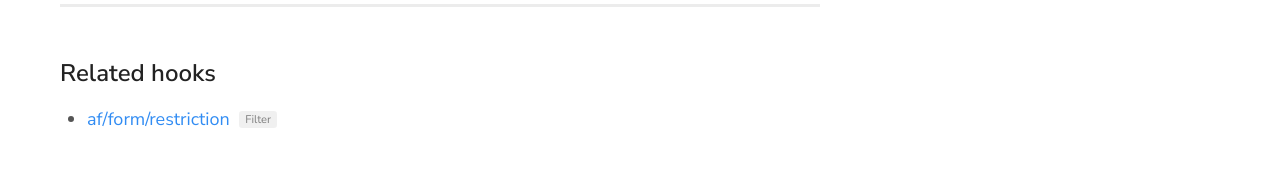
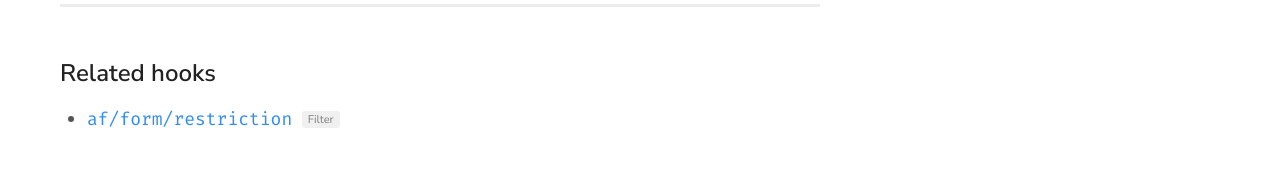
Before and after one commit to advancedforms/advancedforms.github.io, a Jekyll site: the page built from _posts/2016-12-25-adding-custom-restrictions.markdown, in a window 1280 px wide. Shown: the part 865-1061 px from the top of the page. Built offline with Jekyll 4.4.1, drawn with Linux system fonts in a browser that asks for light colours; comment, search, counter and statistics services are not loaded.

Commit message:
Monospaced font for related hooks

```diff
--- a/assets/css/style.scss
+++ b/assets/css/style.scss
@@ -241,6 +241,10 @@ header {
 	h2 {
 		font-size: 1.5rem;
 		margin-top: 0;
+	}
+
+	a {
+		font-family: 'Fira Mono', monospace;
 	}
 
 	.detail {
```
